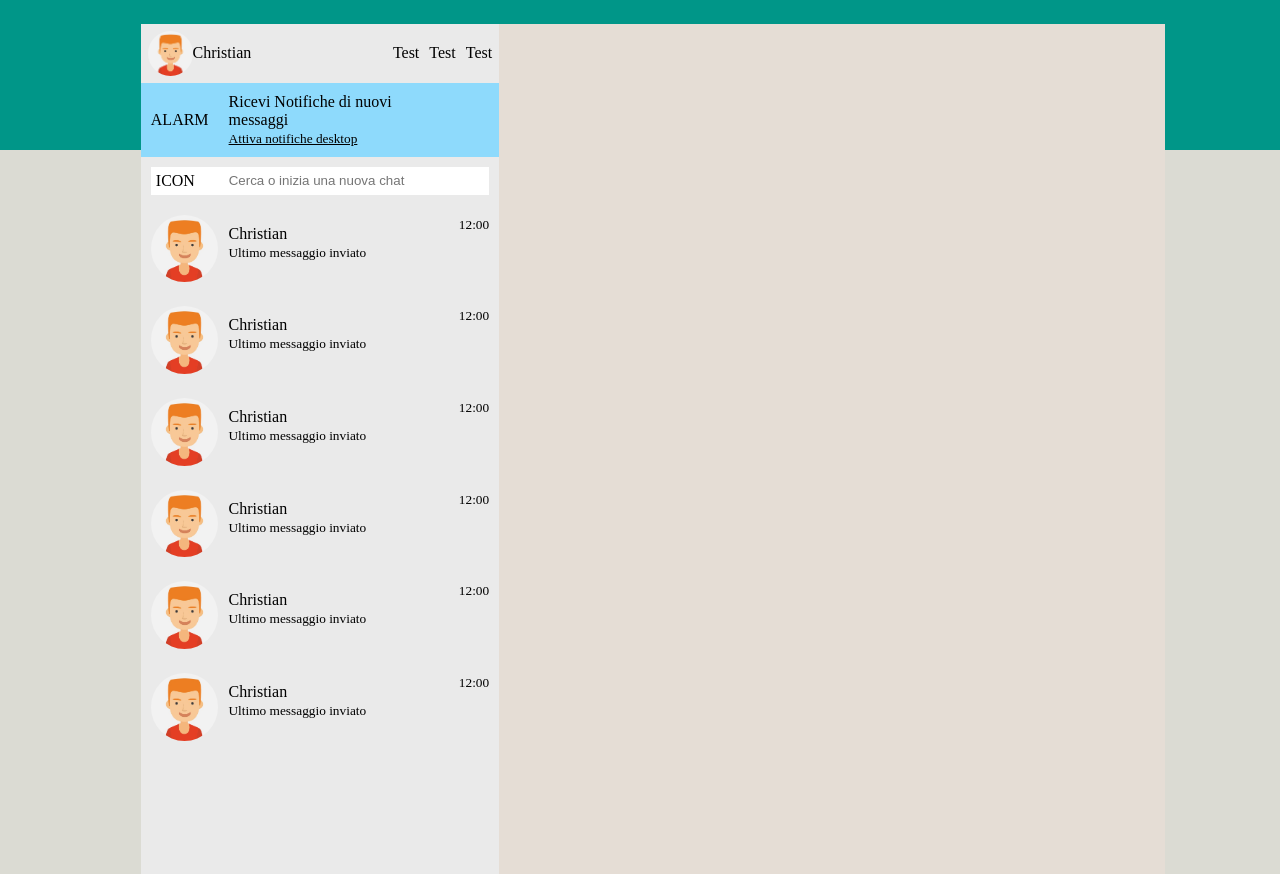
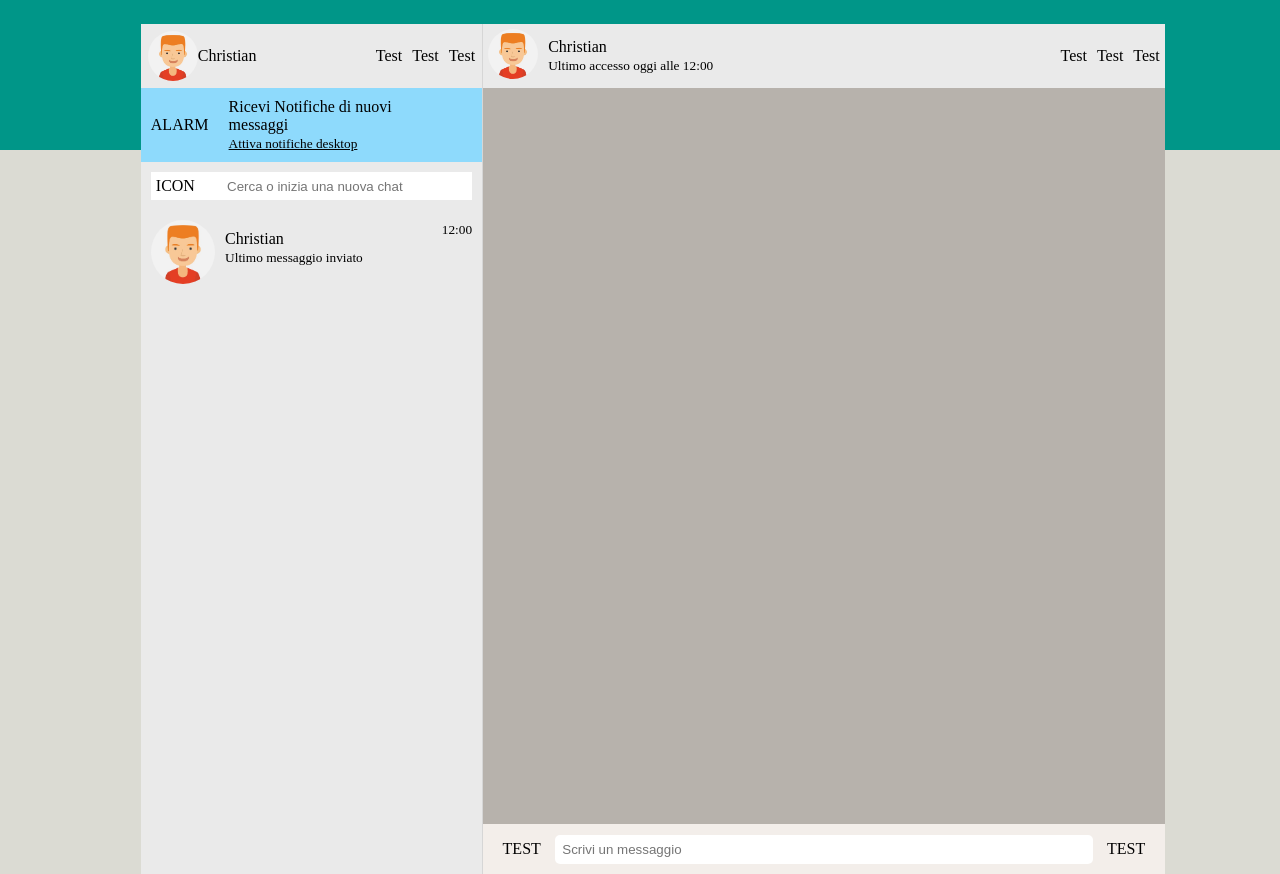
Before and after one commit to Chrissx77/vue-boolzapp, a plain HTML site: page index.html in a window 1280 px wide. Drawn offline with nearby package versions, Linux system fonts and the light colour scheme.

Commit message:
added  all macro struct

```diff
--- a/assets/css/style.css
+++ b/assets/css/style.css
@@ -10,7 +10,6 @@ body{
 
 ul{
     list-style: none;
-    overflow-y: auto;
 }
 
 li{
@@ -20,7 +19,6 @@ li{
 /* Nav Style */
 
 nav{
-    position: relative;
     min-height: 150px;
     background-color: #009688;
 }
@@ -33,24 +31,23 @@ nav{
     position: absolute;
     top: 3%;
     left: 11%;
-    border-radius: 10px;
+    display: flex;
 }
-
-/* LEFT & RIGHT SIDE */
+/* ***************************** */
+/* LEFT SIDE */
 
 .leftSide{
-    position: absolute;
-    width: 35%;
+    width: calc(100% / 3 * 1);
     height: 100%;
     background-color: #eaeaea;
 }
 
 .rightSide{
-    position: absolute;
-    width: 65%;
+    width: calc(100% / 3 * 2);
     height: 100%;
     right: 0;
-    background-color: #e5ddd5;
+    /* background-color: #cfc8c1; */
+    border-left: 1px solid rgb(214, 214, 214);
 }
 
 /* navUser */
@@ -70,11 +67,15 @@ nav{
 .avatar{
     display: flex;
     align-items: center;
-    width: 13%;
+    width: 50px;
+}
+
+.avatar img{
+    border-radius: 50%;
 }
 
 img{
-    border-radius: 50%;
+    /* border-radius: 50%; */
     width: 100%;
 }
 
@@ -88,6 +89,7 @@ img{
     padding: 10px;
     background-color: #8edafc;
     align-items: center;
+    min-height: 70px;
 }
 
 .activeAlarm div{
@@ -130,6 +132,11 @@ img{
 
 .itemChatAvatar{
     flex-basis: 20%;
+    border-radius: 50%;
+}
+
+.itemChatAvatar img{
+    border-radius: 50%;
 }
 
 .itemChatText{
@@ -141,3 +148,93 @@ img{
     flex-basis: 20%;
     text-align: right;
 }
+
+.wrap{
+    height: 658px;
+    overflow-y: auto;
+}
+
+
+
+/* **************************
+    RIGHT SIDE */
+/* CONTACT CHAT */
+
+.contact{
+    display: flex;
+    padding: 5px;
+    background-color: #eaeaea;
+}
+
+.contactAvatar{
+    display: flex;
+    align-items: center;
+    flex-basis: 90%;
+}
+
+.infoContact{
+    padding-left: 10px;
+}
+
+.image{
+    width: 50px;
+}
+
+.image img{
+    border-radius: 50%;
+}
+
+.iconsContact{
+    display: flex;
+    align-items: center;
+}
+
+
+.iconsContact .iconContact{
+    padding-left: 10px;
+}
+
+/* SFONDO */
+.wallpaperChat{
+    height: 736px;
+    background-color: #b7b2ac;
+    /* background-image: url("/assets/img/bg_chat.png");
+    background-size: cover; */
+}
+
+/* textBar */
+
+
+.textBar {
+    min-height: 50px;
+    background-color: #f3eeea;
+    display: flex;
+    /* justify-content: space-between; */
+    align-items: center;
+    padding: 5px;
+}
+
+.emoteIcon{
+    width: 10%;
+    text-align: center;
+
+}
+
+.inputTextUser{
+    width: 80%;
+
+}
+
+.inputTextUser input{
+    width: 100%;
+    padding: 7px;
+    border: none;
+    border-radius: 5px;
+}
+
+.microphoneIcon{
+    width: 10%;
+    text-align: center;
+
+
+}
--- a/index.html
+++ b/index.html
@@ -17,7 +17,6 @@
         </nav>
 
         <div class="mainBox">
-            <div class="content">
             <div class="leftSide">
                 <div class="navUser">
                     <div class="avatar">
@@ -39,97 +38,16 @@
                     </div>
                 </div>
 
+
                 <div class="search">
                     <span class="iconMagnif"> ICON </span>
                     <input class="inputSearch" type="text" placeholder="Cerca o inizia una nuova chat">
                 </div>
 
-                    <div class="chatList">
-                        <ul>
-
-                            <li>
-                                <div class="chat">
-                                    <div class="itemChatAvatar">
-                                        <img src="assets/img/avatar_1.jpg" alt="" srcset="">
-                                    </div>
-                                    <div class="itemChatText">
-                                        <div class="name">Christian</div>
-                                        <small class="lastMess">Ultimo messaggio inviato</small>
-                                    </div>
-                                    <div class="itemChatData">
-                                        <small class="data">12:00</small>
-                                    </div>
 
 
-                                </div>
-                            </li>
-
-                            <li>
-                                <div class="chat">
-                                    <div class="itemChatAvatar">
-                                        <img src="assets/img/avatar_1.jpg" alt="" srcset="">
-                                    </div>
-                                    <div class="itemChatText">
-                                        <div class="name">Christian</div>
-                                        <small class="lastMess">Ultimo messaggio inviato</small>
-                                    </div>
-                                    <div class="itemChatData">
-                                        <small class="data">12:00</small>
-                                    </div>
-
-
-                                </div>
-                            </li>
-
-                            <li>
-                                <div class="chat">
-                                    <div class="itemChatAvatar">
-                                        <img src="assets/img/avatar_1.jpg" alt="" srcset="">
-                                    </div>
-                                    <div class="itemChatText">
-                                        <div class="name">Christian</div>
-                                        <small class="lastMess">Ultimo messaggio inviato</small>
-                                    </div>
-                                    <div class="itemChatData">
-                                        <small class="data">12:00</small>
-                                    </div>
-
-
-                                </div>
-                            </li>
-
-                            <li>
-                                <div class="chat">
-                                    <div class="itemChatAvatar">
-                                        <img src="assets/img/avatar_1.jpg" alt="" srcset="">
-                                    </div>
-                                    <div class="itemChatText">
-                                        <div class="name">Christian</div>
-                                        <small class="lastMess">Ultimo messaggio inviato</small>
-                                    </div>
-                                    <div class="itemChatData">
-                                        <small class="data">12:00</small>
-                                    </div>
-
-
-                                </div>
-                            </li>
-
-                            <li>
-                                <div class="chat">
-                                    <div class="itemChatAvatar">
-                                        <img src="assets/img/avatar_1.jpg" alt="" srcset="">
-                                    </div>
-                                    <div class="itemChatText">
-                                        <div class="name">Christian</div>
-                                        <small class="lastMess">Ultimo messaggio inviato</small>
-                                    </div>
-                                    <div class="itemChatData">
-                                        <small class="data">12:00</small>
-                                    </div>
-                                </div>
-                            </li>
-
+                <div class="chatList wrap">
+                    <ul> <!-- class= "wrap"  ?????????????-->
                         <li>
                             <div class="chat">
                                 <div class="itemChatAvatar">
@@ -149,7 +67,34 @@
 
 
             </div>
-                <div class="rightSide"></div>
+
+            <div class="rightSide">
+                <div class="contact">
+                    <div class="contactAvatar">
+                        <div class="image">
+                            <img src="assets/img/avatar_1.jpg" alt="">
+                        </div>
+                        <div class="infoContact">
+                            <div class="nameUser">Christian</div>
+                            <small>Ultimo accesso oggi alle 12:00</small>
+                        </div>
+                    </div>
+                    <div class="iconsContact">
+                        <div class="iconContact">Test</div>
+                        <div class="iconContact">Test</div>
+                        <div class="iconContact">Test</div>
+                    </div>
+                </div>
+
+                <div class="wallpaperChat">
+                </div>
+
+                <div class="textBar">
+                    <div class="emoteIcon">TEST</div>
+                    <div class="inputTextUser"><input type="text" placeholder="Scrivi un messaggio"></div>
+                    <div class="microphoneIcon">TEST</div>
+                </div>
+            </div>
 
         </div>
     </div>
```
Also changed, not shown: assets/img/bg_chat.png (added). Lines whose indentation alone changed are shown as unchanged.
